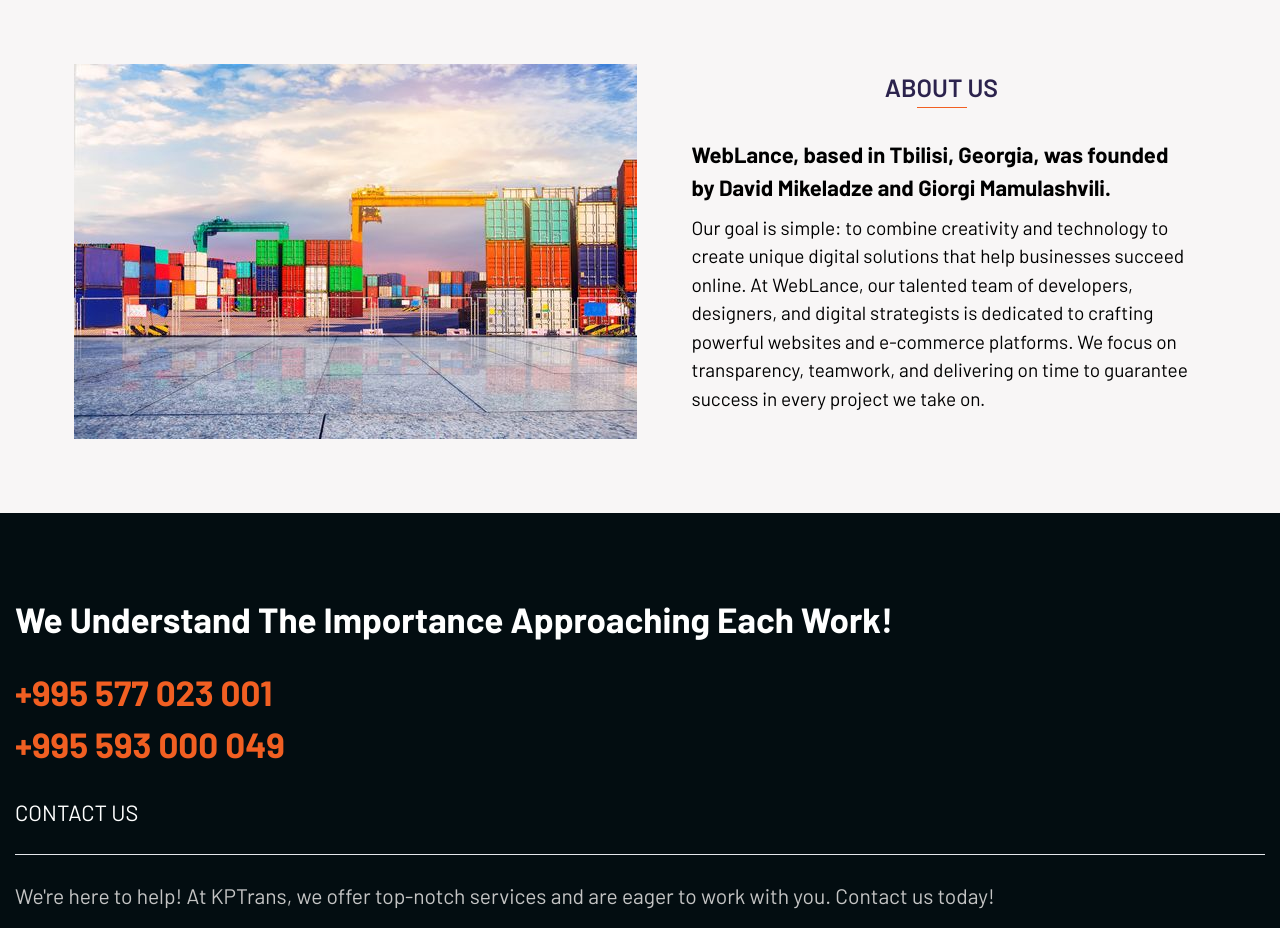
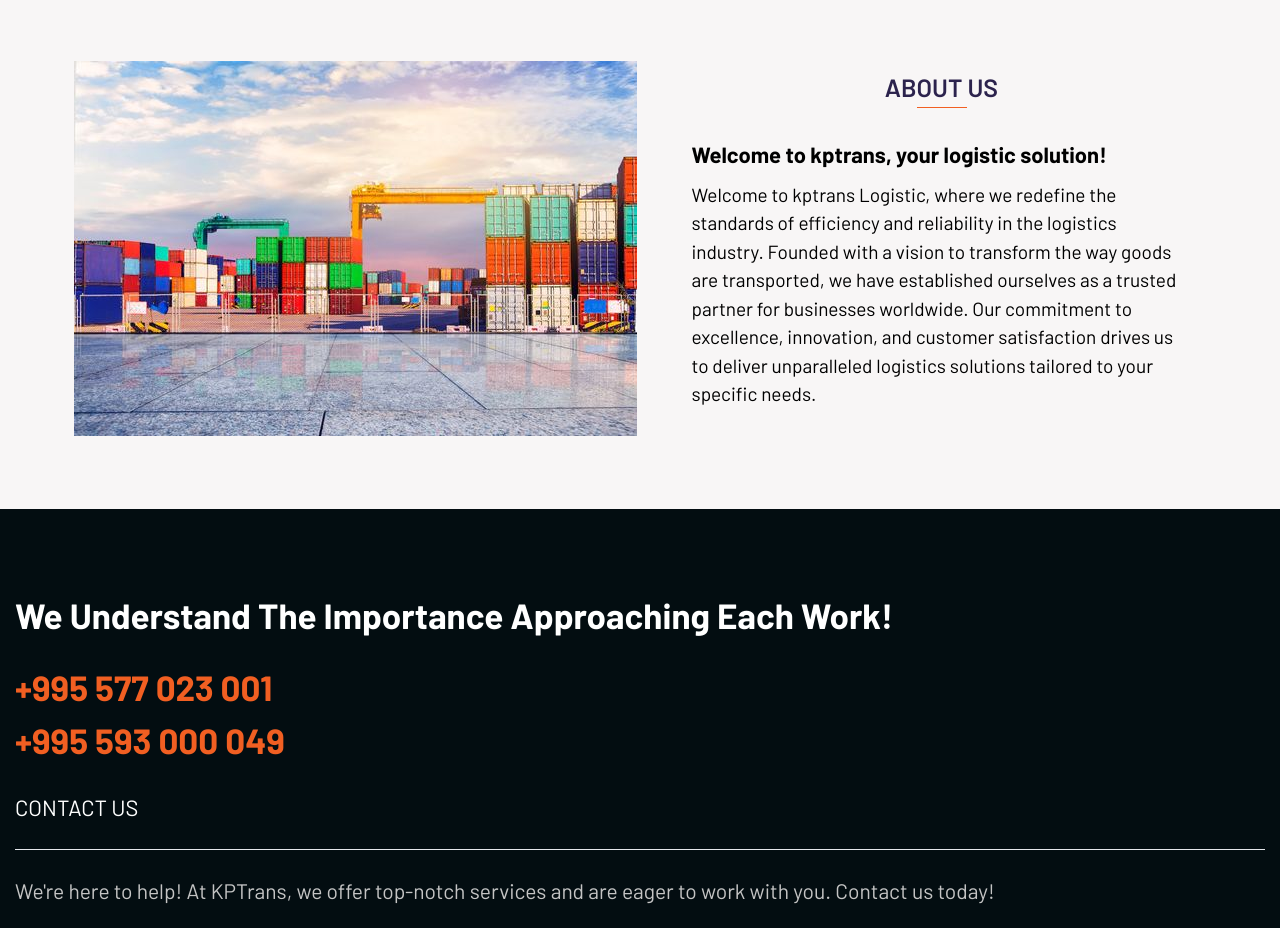
Before and after one commit to Davmike/logistics-web, a React (Vite) app: page / in a window 1280 px wide. Shown: the part 1080-2008 px from the top of the page. Built offline with nearby package versions, Linux system fonts and the light colour scheme.

Commit message:
change logos

```diff
--- a/index.html
+++ b/index.html
@@ -4,7 +4,7 @@
     <meta charset="UTF-8" />
     <link rel="icon" type="image/svg+xml" href="./public/assets/logo.jpg" />
     <meta name="viewport" content="width=device-width, initial-scale=1.0" />
-    <title>Logistic</title>
+    <title>kptrans</title>
   </head>
   <body>
     <div id="root"></div>
--- a/src/Components/About.tsx
+++ b/src/Components/About.tsx
@@ -76,16 +76,16 @@
             <div className="w-[50px] h-[1px] bg-[#f15f22]"></div>
           </div>
           <h2 className="text-[18px] font-bold mt-[30px] lg:w-[500px] lg:text-[22px]">
-            WebLance, based in Tbilisi, Georgia, was founded by David Mikeladze
-            and Giorgi Mamulashvili.
+            Welcome to kptrans, your logistic solution!
           </h2>
           <p className="text-[15px] mt-[10px] lg:w-[500px] lg:text-[19px]">
-            Our goal is simple: to combine creativity and technology to create
-            unique digital solutions that help businesses succeed online. At
-            WebLance, our talented team of developers, designers, and digital
-            strategists is dedicated to crafting powerful websites and
-            e-commerce platforms. We focus on transparency, teamwork, and
-            delivering on time to guarantee success in every project we take on.
+            Welcome to kptrans Logistic, where we redefine the standards of
+            efficiency and reliability in the logistics industry. Founded with a
+            vision to transform the way goods are transported, we have
+            established ourselves as a trusted partner for businesses worldwide.
+            Our commitment to excellence, innovation, and customer satisfaction
+            drives us to deliver unparalleled logistics solutions tailored to
+            your specific needs.
           </p>
         </div>
       </div>
```
Also changed, not shown: public/assets/logo.jpg, public/assets/logo.png.
